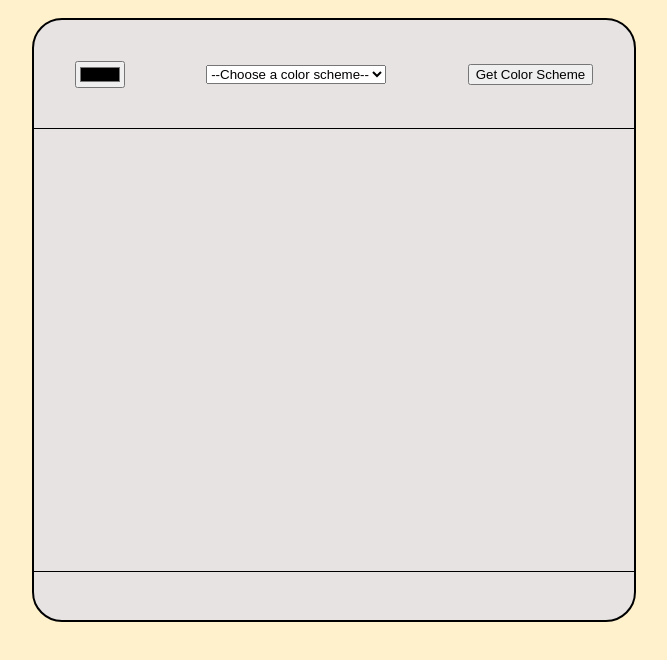
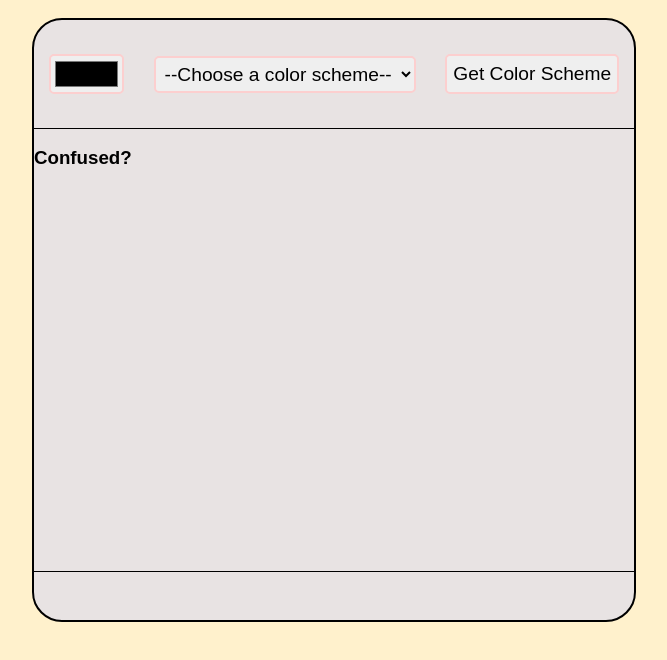
Before and after one commit to mattmarz94/ColorGenHexCode, a plain HTML site: page index.html in a window 1280 px wide. Shown: the part 104-764 px from the top of the page, without its empty margins (308-975 px from the left). Drawn offline with Linux system fonts and the light colour scheme; a web font is replaced by a local one.

Commit message:
added JS functino to copy the created color code and the color bar on a 'click', and created a folder to hold images, and anew html file in order to create a guide for how to use the application. CSS was added to the Scheme Conatiner.

```diff
--- a/app.js
+++ b/app.js
@@ -17,15 +17,24 @@ function renderColors(data) {
 
   for (let color of data.colors) {
     chosenColers += `
-              <div class = "render-colors" style="background-color: ${color.hex.value}"></div>
+              <div class = "render-colors" style="background-color: ${color.hex.value}" data-hexcolor="${color.hex.value}"></div>
               `;
     hexNumbers += `
-              <div class = "render-hex">${color.hex.value}</div>
+              <div class = "render-hex" data-hexcolor="${color.hex.value}">${color.hex.value}</div>
               `;
   }
   document.getElementById("scheme-container").innerHTML = chosenColers;
   document.getElementById("scheme-color-info").innerHTML = hexNumbers;
 }
+
+document.addEventListener("click", (e) => {
+  if (e.target.dataset.hexcolor){
+    navigator.clipboard.writeText(e.target.dataset.hexcolor);
+    alert("copied the color: " + e.target.dataset.hexcolor)
+  } else {
+
+  }
+})
 
 document.getElementById("get-scheme-btn").addEventListener("click", (e) => {
   fetch(
@@ -35,4 +44,5 @@ document.getElementById("get-scheme-btn").addEventListener("click", (e) => {
     .then((data) => renderColors(data));
 
   e.preventDefault();
+
 });
--- a/index.html
+++ b/index.html
@@ -30,12 +30,15 @@
       </div>
 
       <div id="scheme-container">
+        <h3>Confused?</h3>
+        <div href = ""></div>
         <!-- SCHEME COLORS HERE -->
       </div>
       <div id="scheme-color-info">
         <!-- COLOR INFO HERE -->
       </div>
     </div>
+
     <script src="app.js"></script>
   </body>
 </html>
--- a/styles.css
+++ b/styles.css
@@ -13,6 +13,8 @@ h1 {
     margin-top: 2em;
 }
 
+
+
 #color-container{
     width: 600px;
     height: 600px;
@@ -21,10 +23,17 @@ h1 {
     border: 2px solid black;
     background-color: #E8E3E3;
     border-radius: 30px;
+}
 
+input{
+    height: 40px;
+    width: 75px;
+    border: 2px solid #FCCFCF;
+    border-radius: 5px;
 }
 
 #color-info{
+    height: 40px;
     display: flex;
     justify-content: space-around;
     align-items: center;
@@ -32,6 +41,24 @@ h1 {
     border-bottom: 1px solid black;
     flex-wrap: wrap;
 }
+
+.color-scheme{
+    border: 2px solid #FCCFCF;
+    padding: 5px;
+    border-radius: 5px;
+    font-size: 1.2em;
+}
+
+
+#get-scheme-btn{
+    border: 2px solid #FCCFCF;
+    border-radius: 5px;
+    height: 40px;
+    font-size: 1.2em;
+    cursor: pointer;
+}
+
+
 
 #scheme-container{
     display: flex;
```
Also changed, not shown: guide.html (added), images/HowTo1.png (added), images/HowTo2.png (added), images/HowTo3.png (added), images/HowTo4.png (added), images/HowTo5.png (added), images/HowTo6.png (added).
